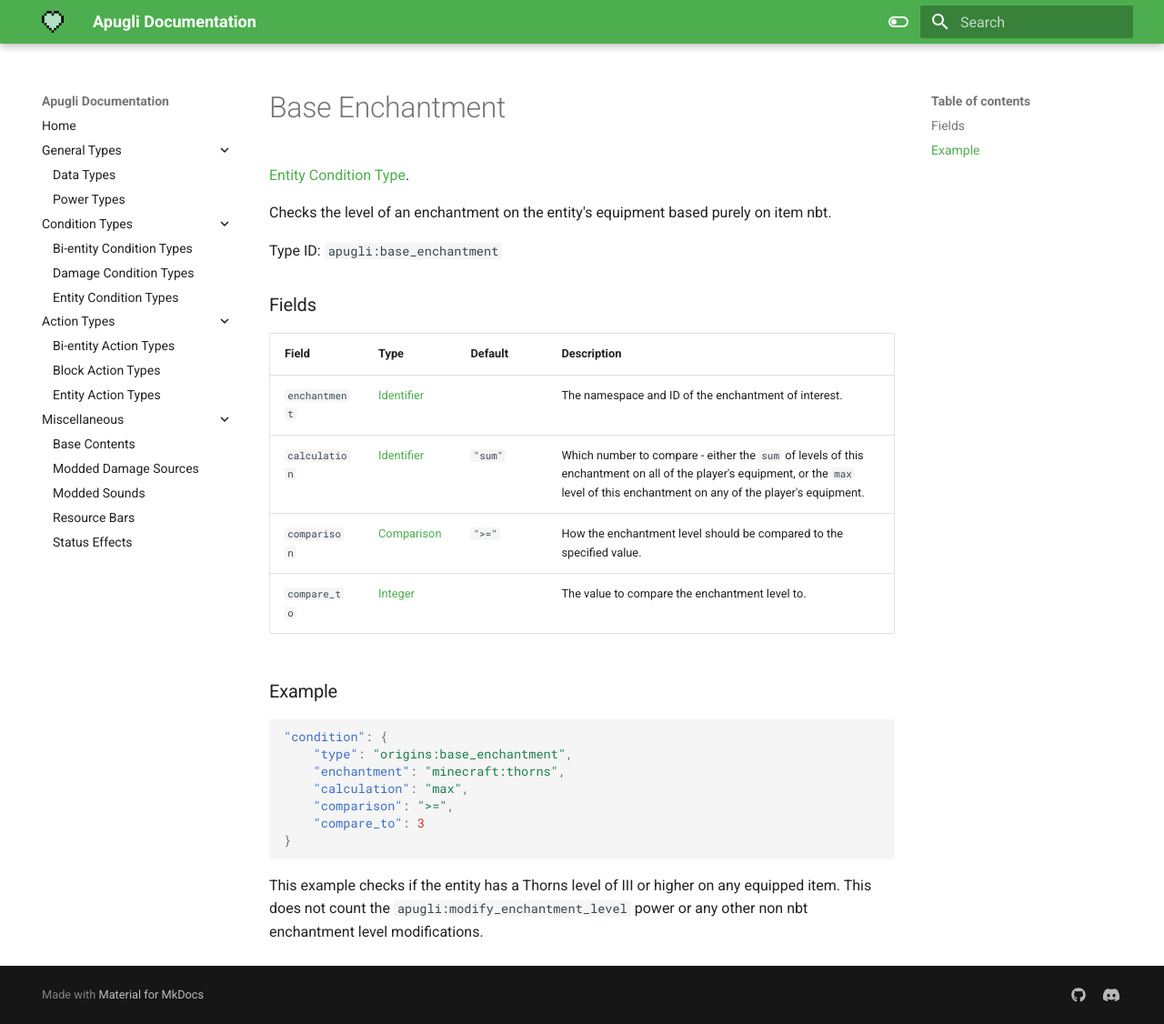
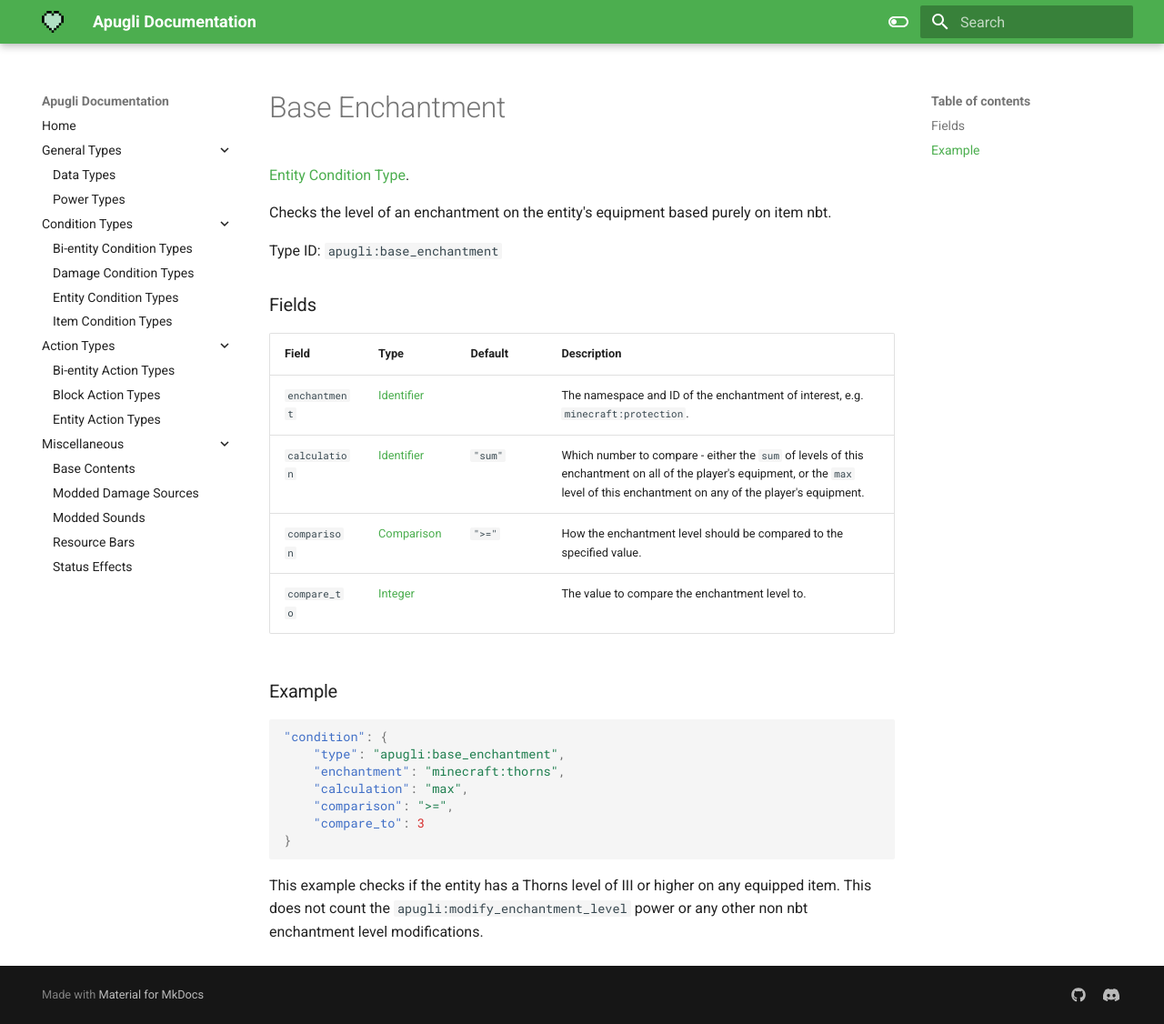
Before and after one commit to MerchantPug/apugli-docs, an MkDocs documentation site: the page built from docs/types/entity_condition_types/base_enchantment.md, in a window 1280 px wide and 1126 px high. Shown: the whole window at 91% size. Built offline with MkDocs 1.6.1 and Material for MkDocs 9.7.7, drawn with Linux system fonts in a browser that asks for light colours.

Commit message:
Document `base_enchantment` condition types.

````diff
--- a/docs/types/entity_condition_types/base_enchantment.md
+++ b/docs/types/entity_condition_types/base_enchantment.md
@@ -15,7 +15,7 @@ Type ID: `apugli:base_enchantment`
 
 Field  | Type | Default | Description
 -------|------|---------|-------------
-`enchantment` | [Identifier](https://origins.readthedocs.io/en/latest/types/data_types/identifier/) | | The namespace and ID of the enchantment of interest.
+`enchantment` | [Identifier](https://origins.readthedocs.io/en/latest/types/data_types/identifier/) | | The namespace and ID of the enchantment of interest,  e.g. `minecraft:protection`.
 `calculation` | [Identifier](https://origins.readthedocs.io/en/latest/types/data_types/identifier/) | `"sum"` | Which number to compare - either the `sum` of levels of this enchantment on all of the player's equipment, or the `max` level of this enchantment on any of the player's equipment.
 `comparison` | [Comparison](https://origins.readthedocs.io/en/latest/types/data_types/comparison/) | `">="` | How the enchantment level should be compared to the specified value.
 `compare_to` | [Integer](https://origins.readthedocs.io/en/latest/types/data_types/integer/) | | The value to compare the enchantment level to.
@@ -23,7 +23,7 @@ Field  | Type | Default | Description
 ### Example
 ```json
 "condition": {
-    "type": "origins:base_enchantment",
+    "type": "apugli:base_enchantment",
     "enchantment": "minecraft:thorns",
     "calculation": "max",
     "comparison": ">=",
--- a/mkdocs.yml
+++ b/mkdocs.yml
@@ -9,6 +9,7 @@ nav:
     - Bi-entity Condition Types: types/bientity_condition_types.md
     - Damage Condition Types: types/damage_condition_types.md
     - Entity Condition Types: types/entity_condition_types.md
+    - Item Condition Types: types/item_condition_types.md
   - Action Types:
     - Bi-entity Action Types: types/bientity_action_types.md
     - Block Action Types: types/block_action_types.md
````
Also changed, not shown: other parts of docs/types/entity_condition_types/base_enchantment.md (+1 -1 lines), docs/types/item_condition_types.md (added, +11 -0 lines), docs/types/item_condition_types/base_enchantment.md (added, +32 -0 lines).
